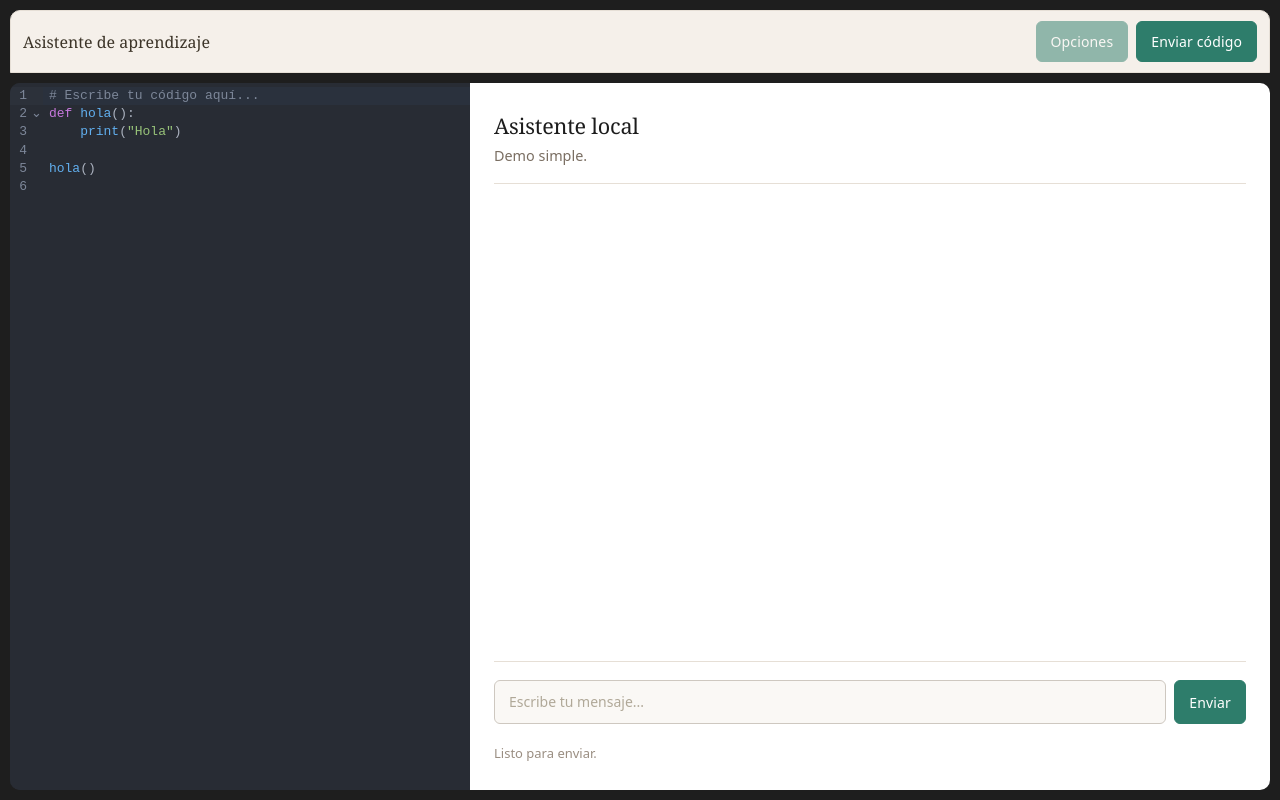
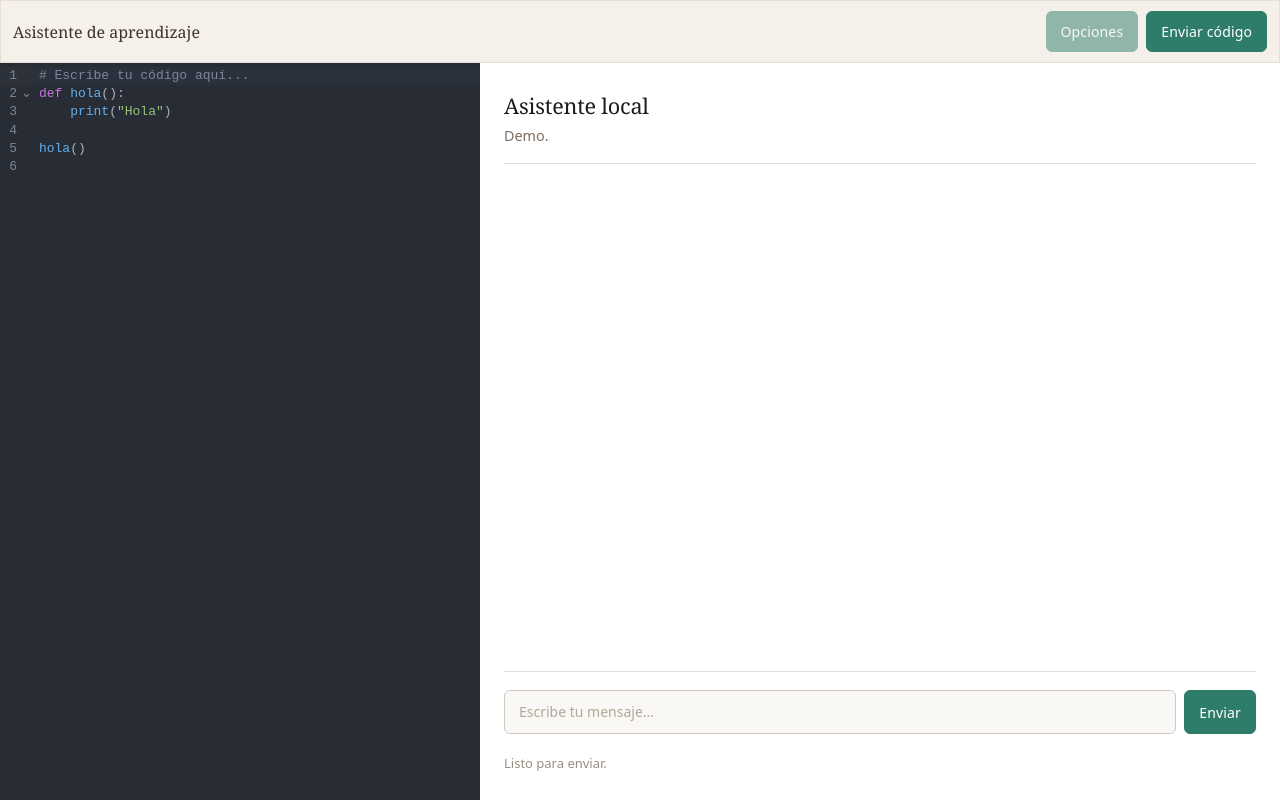
Before and after one commit to Mario-Grc/proyecto-tfg, a React (Vite) app: page / in a window 1280 px wide. Built offline with nearby package versions, Linux system fonts and the light colour scheme.

Commit message:
style(App): simplify chat subtitle text

```diff
--- a/src/App.css
+++ b/src/App.css
@@ -3,10 +3,9 @@
    ============================ */
 .app-shell {
   height: 100vh;
-  padding: 10px;
   display: grid;
   grid-template-rows: auto 1fr;
-  gap: 10px;
+  /* gap: 10px; */
 }
 
 .topbar {
@@ -16,7 +15,6 @@
   gap: 12px;
   background: #f5f0ea;
   border: 1px solid #e6dfd6;
-  border-radius: 10px 10px 0px 0px;
   padding: 10px 12px;
 }
 
@@ -41,6 +39,7 @@
 .app-layout {
   display: grid;
   grid-template-columns: 1fr 800px;
+  /* padding: 10px; */
   overflow: hidden;
 }
 
@@ -51,7 +50,7 @@
   display: flex;
   flex-direction: column;
   overflow: hidden;
-  border-radius: 10px 0px 0px 10px;
+  /* border-radius: 10px 0px 0px 10px; */
 }
 
 .code-editor {
@@ -59,7 +58,6 @@
   overflow: auto;
 }
 
-/* Hacer que CodeMirror llene todo su contenedor */
 .code-editor .cm-editor {
   height: 100%;
 }
@@ -74,7 +72,7 @@
   padding: 28px 24px;
   overflow: hidden;
   background: #ffffff;
-  border-radius: 0px 10px 10px 0px;
+  /* border-radius: 0px 10px 10px 0px; */
 }
 
 /* ============================
--- a/src/App.tsx
+++ b/src/App.tsx
@@ -110,7 +110,7 @@ function App() {
                 <aside className="chat-panel">
                     <header className="chat-header">
                         <h1 className="chat-title">Asistente local</h1>
-                        <p className="chat-subtitle">Demo simple.</p>
+                        <p className="chat-subtitle">Demo.</p>
                     </header>
 
                     <ChatWindow messages={messages} />
```
